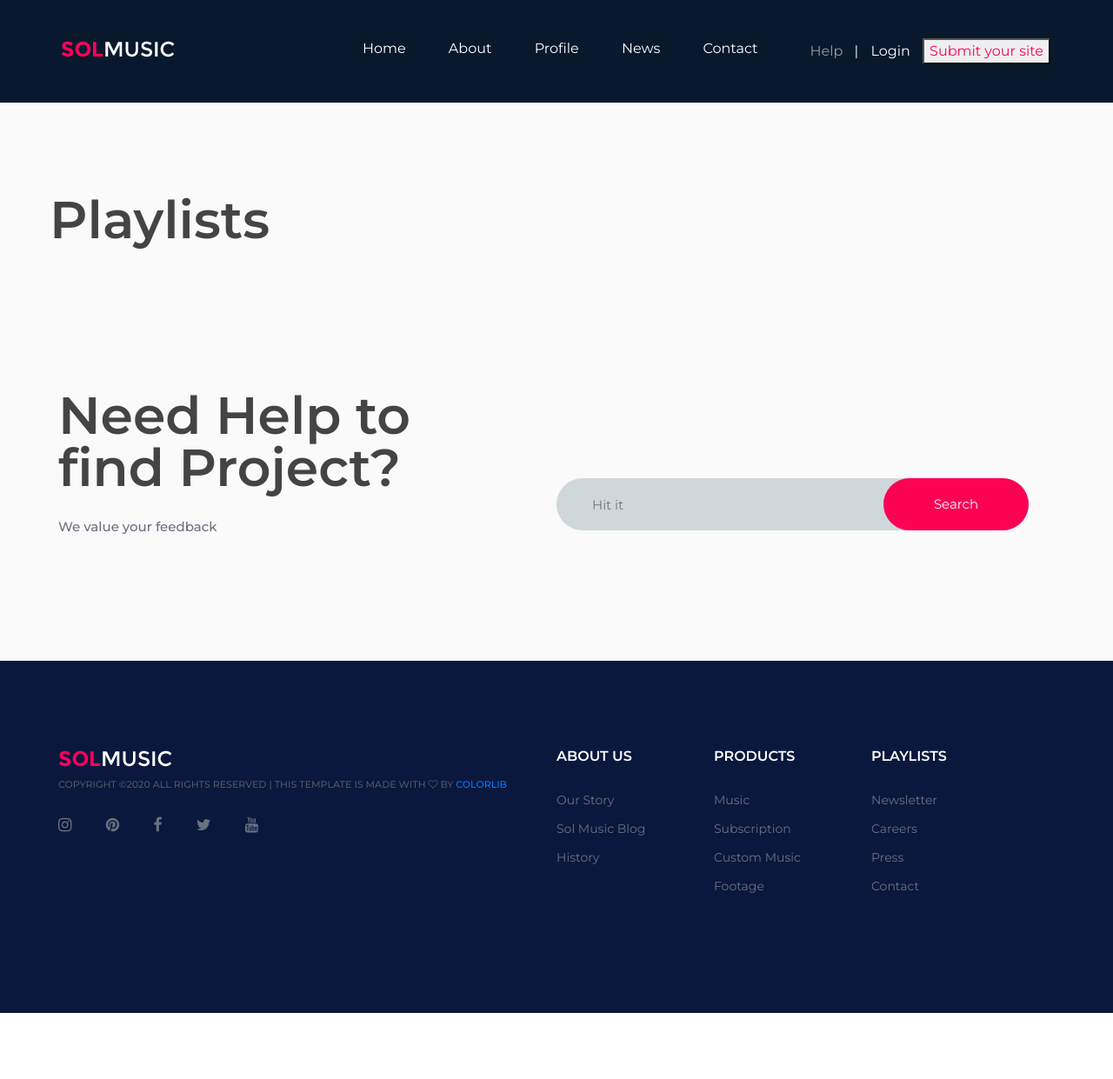
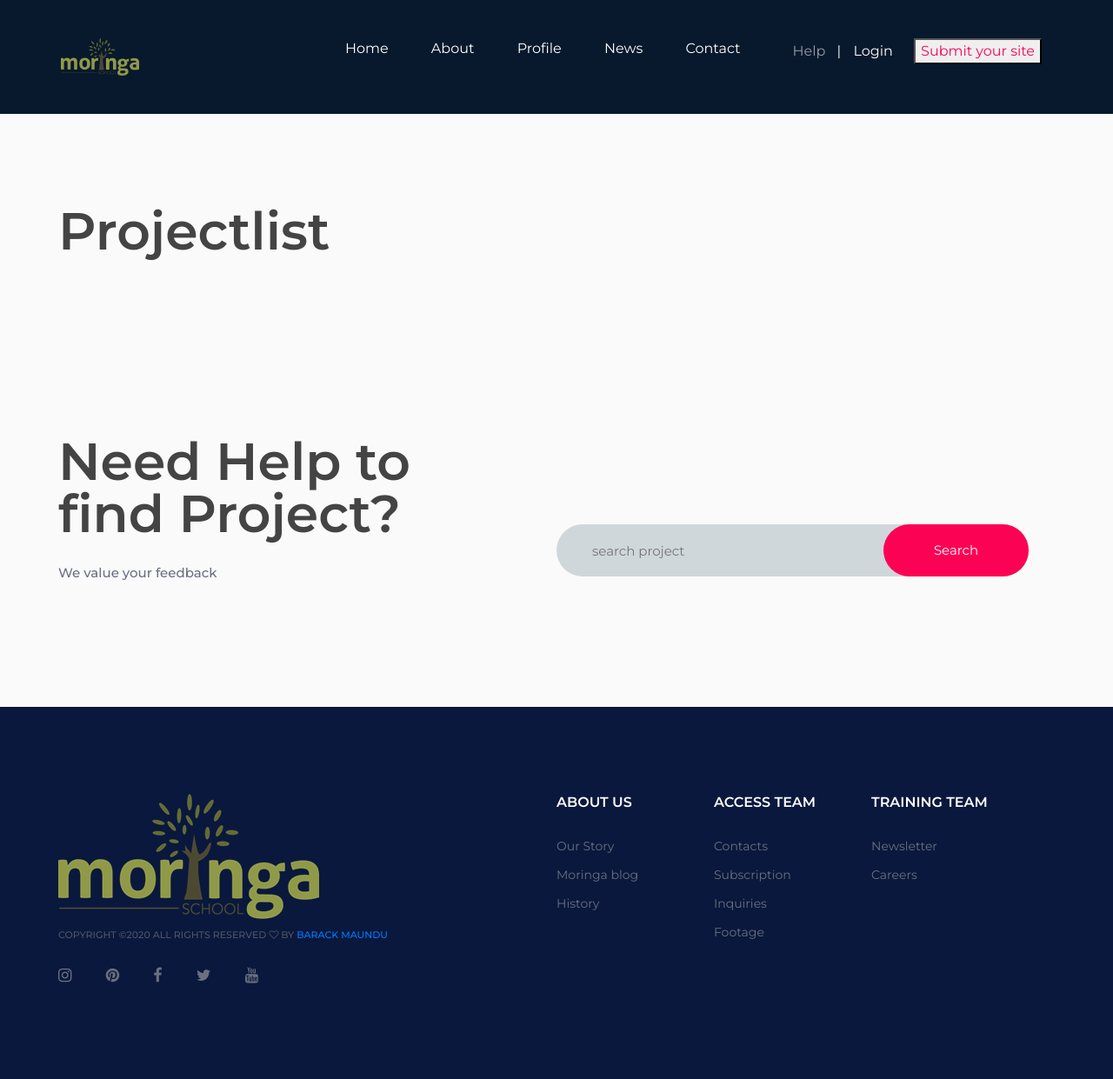
Before and after one commit to barackmaund1/Awwards-, a Django app: page / in a window 1280 px wide. Shown: the whole page at 87% size. Before the commit the page ends 1165 px from the top, so only its background shows below. Run offline with Django 3.2, Linux system fonts and the light colour scheme; the visitor is signed in with stand-in values (Sample User, id 1); data that the repository does not hold is empty; some libraries are stand-ins or nearby versions.

Commit message:
add image logo

```diff
--- a/awward/templates/awward/base.html
+++ b/awward/templates/awward/base.html
@@ -61,39 +61,38 @@
 								<h2>About us</h2>
 								<ul>
 									<li><a href="">Our Story</a></li>
-									<li><a href="">Sol Music Blog</a></li>
+									<li><a href="">Moringa blog</a></li>
 									<li><a href="">History</a></li>
 								</ul>
 							</div>
 						</div>
 						<div class="col-sm-4">
 							<div class="footer-widget">
-								<h2>Products</h2>
+								<h2>Access Team</h2>
 								<ul>
-									<li><a href="">Music</a></li>
+									<li><a href="">Contacts</a></li>
 									<li><a href="">Subscription</a></li>
-									<li><a href="">Custom Music</a></li>
+									<li><a href="">Inquiries</a></li>
 									<li><a href="">Footage</a></li>
 								</ul>
 							</div>
 						</div>
 						<div class="col-sm-4">
 							<div class="footer-widget">
-								<h2>Playlists</h2>
+								<h2>Training Team</h2>
 								<ul>
 									<li><a href="">Newsletter</a></li>
 									<li><a href="">Careers</a></li>
-									<li><a href="">Press</a></li>
-									<li><a href="">Contact</a></li>
+
 								</ul>
 							</div>
 						</div>
 					</div>
 				</div>
 				<div class="col-xl-6 col-lg-5 order-lg-1">
-					<img src="{%static 'img/logo.png'%}" alt="">
+					<img src="{%static 'img/log3.png'%}" alt="">
 					<div class="copyright"><!-- Link back to Colorlib can't be removed. Template is licensed under CC BY 3.0. -->
-Copyright &copy;<script>document.write(new Date().getFullYear());</script> All rights reserved | This template is made with <i class="fa fa-heart-o" aria-hidden="true"></i> by <a href="https://colorlib.com" target="_blank">Colorlib</a>
+Copyright &copy;<script>document.write(new Date().getFullYear());</script> All rights reserved <i class="fa fa-heart-o" aria-hidden="true"></i> by <a href="https://github.com/barackmaund1" target="_blank">barack maundu</a>
 <!-- Link back to Colorlib can't be removed. Template is licensed under CC BY 3.0. --></div>
 					<div class="social-links">
 						<a href=""><i class="fa fa-instagram"></i></a>
--- a/awward/templates/awward/post_detail.html
+++ b/awward/templates/awward/post_detail.html
@@ -34,7 +34,7 @@
     <br>
     <br>
   </div>
-  <div class="container-fluid">
+  <div class="container">
 
 
       <div class="row">
@@ -107,11 +107,12 @@
 
                 </tbody>
                 </table>
+          </div>
               {%else %}
               <h3 class="text-center">No votes made for this site yet</h3>
               <hr>
               {% endif %}
-          </div>
+
         </div>
   </div>
 
--- a/awward/templates/awward/post_list.html
+++ b/awward/templates/awward/post_list.html
@@ -1,15 +1,19 @@
 {% extends 'awward/base.html' %}
 {% load static %}
+{% load crispy_forms_tags %}
 {% block content %}
 
 <section class="hero-section">
 <div class="hero-slider owl-carousel">
       {% for project in projects %}
+      <h4 class='time'>Site of the Day :{{project.date_posted|date}}</h4>
         <div class="hs-item">
             <div class="container">
                 <div class="row">
+
                     <div class="col-lg-6">
                         <div class="hs-text">
+
                             <h2><span>{{project.author}}</span> {{project.title}}.</h2>
                             <p>{{project.description|truncatechars_html:170}}. </p>
                             <a href="{{ project.url }}" class="site-btn">live site</a>
@@ -18,7 +22,7 @@
                     </div>
                     <div class="col-lg-6">
                         <div class="hr-img">
-                            <img src="{{ project.photo.cdn_url }}" alt="maundu">
+                            <a href="{% url 'project' project.id %}"><img src="{{ project.photo.cdn_url }}" alt="maundu"></a>
                         </div>
 
                     </div>
@@ -29,27 +33,45 @@
 
     </div>
 </section>
-<section class="playlist-section spad">
-    <div class="container-fluid">
-        <div class="section-title">
-            <h2>Playlists</h2>
-        </div>
-        <div class="clearfix"></div>
-        {%for project in projects%}
-        <div class="row playlist-area">
-            <div class="mix col-lg-3 col-md-4 col-sm-6 genres">
-                <div class="playlist-item">
-                    <img src="{{project.photo.cdn_url}}" alt="">
-                    <h5>Live Concerts</h5>
+
+<!-- Playlist section end -->
+<section class="concept-section spad">
+    <div class="container">
+        <div class="row">
+            <div class="col-lg-6">
+                <div class="section-title">
+                    <h2>Projectlist</h2>
                 </div>
             </div>
+            <div class="col-lg-6">
+                <p></p>
+            </div>
+        </div>
+        <div class="row">
+            {%for project in projects%}
+            <div class="col-lg-3 col-sm-6">
+                <div class="concept-item">
+                    <a href="{% url 'project' project.id %}"><img src="{{project.photo.cdn_url}}"  alt=""></a>
+                    <h5>{{project.description}}</h5>
+                    <p>{{project.technologies}}</p>
+                    <p>{{project.rating.overall_score}}</p>
+                </div>
+                <h6 class="card-title"><a href="{% url 'projects' %}">{{project.title|title}}</a> <a
+                    class="btn btn-sm btn-outline-info" href="{{ project.url }}" style="">Preview</a></h6>
 
+                <p class="card-text "><img src="{{project.author.profile.image.url}}"
+                                        class="nav-img mr-2"
+                                        alt="" height="10%" width="20%">
+                    By {{project.author}} <span style="float:right">{{project.date_posted|date}}</span>
+
+
+                </p>
+                <hr>
+            </div>
+            {%endfor%}
         </div>
-        {%endfor%}
     </div>
 </section>
-<!-- Playlist section end -->
-
 <!-- Help section end -->
 <section class="help-section spad pt-0">
     <div class="container">
@@ -63,7 +85,7 @@
             <div class="col-lg-6">
                 <div class="d-flex h-100 align-items-end">
                     <form class="search-form" action="{% url 'search' %}" method="get">
-                        <input type="text" placeholder="Hit it" name="title">
+                        <input type="text" placeholder="search project" name="title">
                         <button>Search</button>
                     </form>
                 </div>
--- a/awward/templates/navbar.html
+++ b/awward/templates/navbar.html
@@ -1,6 +1,8 @@
+{% load static %}
+{% load crispy_forms_tags %}
 <header class="header-section clearfix">
-  <a href="index.html" class="site-logo">
-    <img src="img/logo.png" alt="">
+  <a href="/" class="site-logo">
+    <img src="{%static 'img/log3.png'%}" height="50%" width="30%" alt="">
   </a>
   <div class="header-right">
     <a href="#" class="hr-btn">Help</a>
@@ -9,9 +11,9 @@
       <a href="{%url 'login'%}" class="login">Login</a>
 
 
-      <button class='register' class="btn btn-info btn-sm" id="site" data-toggle="modal" data-target=".bd-example-modal-xl">
-        Submit your site
-    </button>
+    <a href="{%url 'project-create'%}"><button class='register' id="site" data-toggle="modal" data-target=".bd-example-modal-xl">
+      Submit your site
+  </button></a>
 
     </div>
   </div>
@@ -29,4 +31,5 @@
     <li><a href="/">News</a></li>
     <li><a href="/">Contact</a></li>
   </ul>
+
 </header>
--- a/awward/urls.py
+++ b/awward/urls.py
@@ -1,11 +1,11 @@
 from django.urls import path
 from . import views
-from .views import PostListView,PostCreateView,UserPostListView
+from .views import PostListView,UserPostListView
 urlpatterns = [
     path('', PostListView.as_view(), name='projects'),
     path('user/<str:username>',UserPostListView.as_view(),name='user-projects'),
     path('project/<int:project_id>', views.project, name='project'),
-    path('post/new/', PostCreateView.as_view(), name='project-create'),
+    path('post/new/', views.upload, name='project-create'),
     path('search/', views.search_project, name='search'),
 
 ]
--- a/awward/views.py
+++ b/awward/views.py
@@ -1,6 +1,6 @@
 from django.contrib.auth.mixins import LoginRequiredMixin,UserPassesTestMixin
 from django.contrib.auth.models import User
-from django.views.generic import ListView,DetailView,CreateView
+from django.views.generic import ListView,DetailView
 from .models import Rating,Post
 from .forms import PostForm,RatingForm
 from django.contrib.auth.decorators import login_required
@@ -24,16 +24,6 @@ class UserPostListView(ListView,LoginRequiredMixin):
         return Image.objects.filter(author=user).order_by('-date_posted')
 
 
-
-
-
-class PostCreateView(LoginRequiredMixin, CreateView):
-    model = Post
-    form_class=PostForm
-    # success_url = 'user/<str:username>'
-    def form_valid(self, form):
-        form.instance.author = self.request.user
-        return super().form_valid(form)
 
 @login_required(login_url='login')
 def project(request,project_id):
@@ -111,3 +101,17 @@ def search_project(request):
     else:
         message = "You haven't searched for any image category"
     return render(request, 'awward/results.html', {'message': message})
+@login_required(login_url='login')
+def upload(request):
+    current_user = request.user
+    profile =Profile.objects.get(user=current_user)
+    if request.method == 'POST':
+        form = PostForm(request.POST, request.FILES)
+        if form.is_valid():
+            image = form.save(commit=False)
+            image.author = current_user
+            image.save()
+            return redirect('projects')
+    else:
+        form = PostForm()
+    return render(request, 'awward/post_form.html',  {'form': form,'profile':profile})
--- a/awwards/settings.py
+++ b/awwards/settings.py
@@ -136,7 +136,7 @@ MEDIA_URL='/media/'
 
 CRISPY_TEMPLATE_PACK = 'bootstrap4'
 
-LOGIN_REDIRECT_URL='posts'
+LOGIN_REDIRECT_URL='projects'
 LOGIN_URL='login'
 
 
--- a/static/css/style.css
+++ b/static/css/style.css
@@ -1813,3 +1813,8 @@ Responsive
 		margin-top: 20px;
 	}
 }
+.time{
+	margin-top: 20%;
+	justify-content:center;
+	text-align:center;
+}
```
Also changed, not shown: awward/templates/awward/post_form.html (+25 -15 lines), awward/templates/awward/results.html (+33 -29 lines), static/img/log3.png (added), static/img/logo1.png (added), static/img/logo2.png (added).
